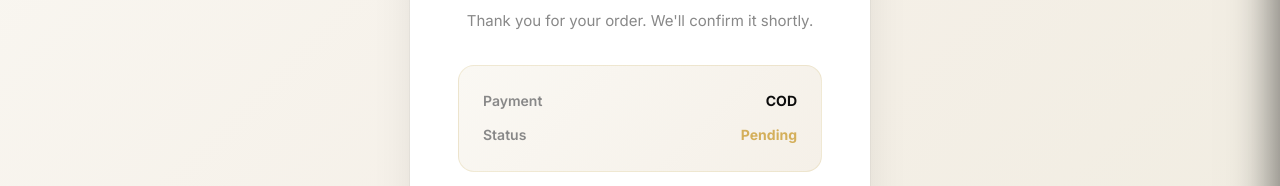
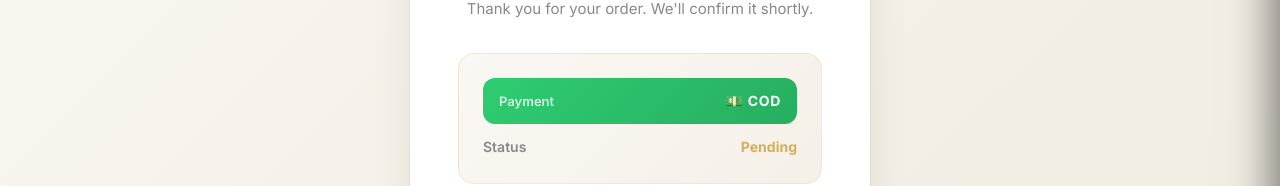
Before and after one commit to Waseh98/KHM-GROUP, a React (Vite) app: page /order-success in a window 1280 px wide. Shown: the part 420-606 px from the top of the page. Built offline with nearby package versions, Linux system fonts and the light colour scheme; no server answers; a web font is replaced by a local one.

Commit message:
Add colored payment badge (green for COD, gold for Paid) in OrderSuccess

```diff
--- a/src/pages/OrderSuccess.jsx
+++ b/src/pages/OrderSuccess.jsx
@@ -88,7 +88,23 @@ export default function OrderSuccess() {
           border: '1px solid rgba(184,151,42,0.15)',
         }}>
           <div style={{ display: 'grid', gap: 'clamp(8px, 1.5vw, 12px)' }}>
-            <Row label="Payment" value={paymentMethod === 'cod' ? 'COD' : 'Paid'} />
+            <div style={{
+              display: 'flex', alignItems: 'center', justifyContent: 'space-between',
+              padding: '12px 16px', borderRadius: '12px',
+              background: paymentMethod === 'cod'
+                ? 'linear-gradient(135deg, #2ECC71 0%, #27AE60 100%)'
+                : 'linear-gradient(135deg, #d4af5a 0%, #a08040 100%)',
+            }}>
+              <span style={{ fontWeight: 600, color: 'rgba(255,255,255,0.8)', fontSize: '13px' }}>
+                Payment
+              </span>
+              <span style={{
+                fontWeight: 800, color: '#fff', fontSize: '14px',
+                textTransform: 'uppercase', letterSpacing: '0.05em',
+              }}>
+                {paymentMethod === 'cod' ? '💵 COD' : '✅ Paid'}
+              </span>
+            </div>
             <Row label="Status" value={orderStatus} gold />
             {orderNumber && <Row label="Tracking ID" value={orderNumber} />}
           </div>
```
